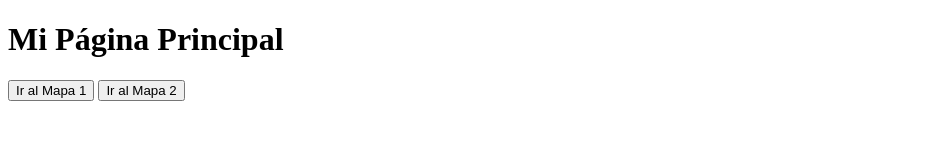
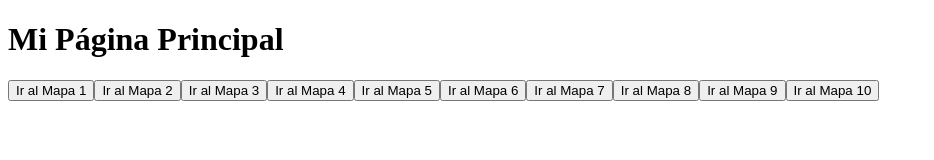
Before and after one commit to elburonachol/mapas_CABA, a plain HTML site: page index.html in a window 1280 px wide. Shown: the whole page, without its empty margins (0-934 px from the left). Drawn offline with Linux system fonts and the light colour scheme.

Commit message:
Update index.html
extendido a 10 valores de mapa

```diff
--- a/index.html
+++ b/index.html
@@ -13,15 +13,30 @@
             // Redireccionar a la URL
             window.location.href = url;
         }
+
+        // Función para generar botones automáticamente
+        function generarBotones() {
+            var cantidadMapas = 10; // Número total de mapas
+
+            // Crear botones para cada mapa
+            for (var i = 1; i <= cantidadMapas; i++) {
+                var boton = document.createElement("button");
+                boton.innerHTML = "Ir al Mapa " + i;
+                boton.onclick = function() {
+                    redireccionarMapa(i);
+                };
+
+                document.body.appendChild(boton);
+            }
+        }
+
+        // Llamar a la función para generar los botones al cargar la página
+        window.onload = generarBotones;
     </script>
 </head>
 <body>
     <h1>Mi Página Principal</h1>
 
-    <!-- Botones para redireccionar a las páginas específicas -->
-    <button onclick="redireccionarMapa(1)">Ir al Mapa 1</button>
-    <button onclick="redireccionarMapa(2)">Ir al Mapa 2</button>
-
     <!-- Contenido de tu página principal -->
 
 </body>
```
